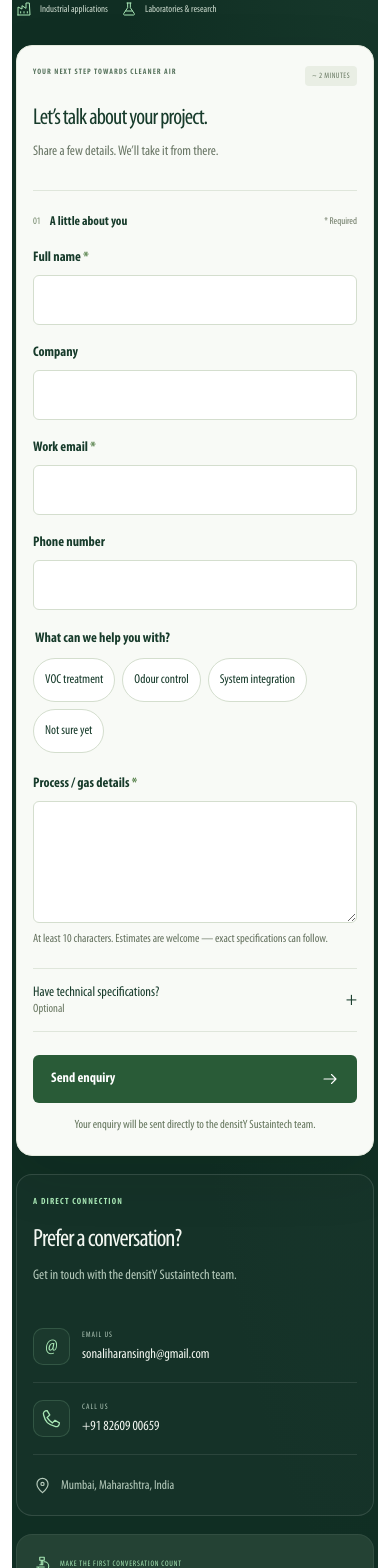
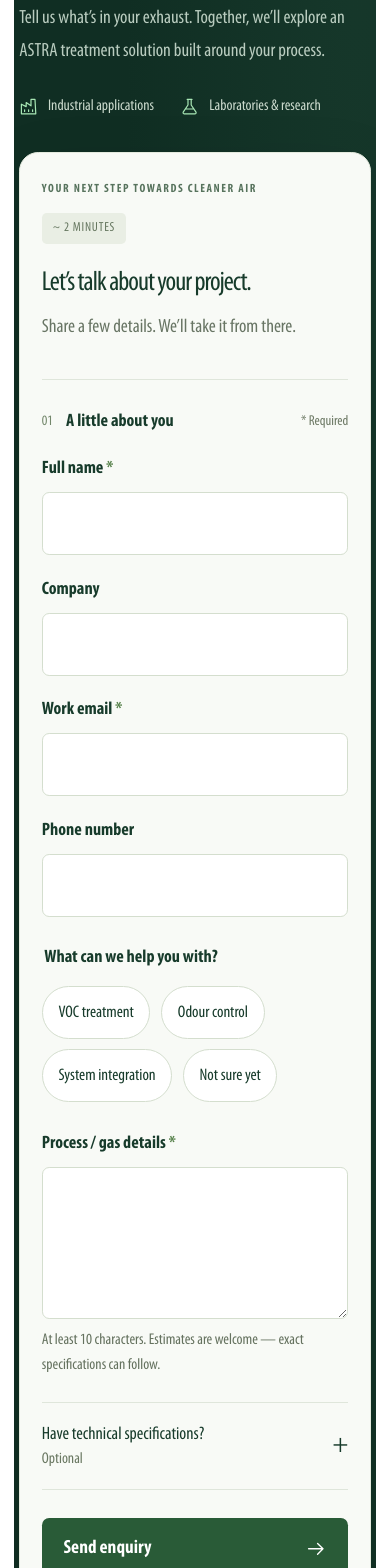
Before and after one commit to sonaliharansingh/density, a Next.js app: page /contact in a window 390 px wide. Shown: the part 429-1997 px from the top of the page. Built offline with nearby package versions, Linux system fonts and the light colour scheme.

Commit message:
increase the font size remove white s[pace from each page banner

```diff
--- a/app/advantages/page.tsx
+++ b/app/advantages/page.tsx
@@ -50,7 +50,6 @@ export default function AdvantagesPage() {
     <main id="main-content" className="content-page advantages-page">
       <section className="page-hero page-hero-compact">
         <div className="header-container page-hero-inner">
-          <p className="eyebrow">ASTRA</p>
           <h1>Astra vs Conventional Technology</h1>
           <p className="page-hero-lede">A closer look at the operating principles, footprint and costs of VUV technology.</p>
         </div>
--- a/app/case-studies/page.tsx
+++ b/app/case-studies/page.tsx
@@ -12,7 +12,6 @@ export default function CaseStudiesPage() {
     <main id="main-content" className="content-page">
       <section className="page-hero page-hero-compact">
         <div className="header-container page-hero-inner">
-          <p className="eyebrow">ASTRA</p>
           <h1>Case Studies</h1>
           <p className="page-hero-lede">Waste gas treatment across industries, with a closer look at active installations.</p>
         </div>
--- a/app/contact/page.module.css
+++ b/app/contact/page.module.css
@@ -128,3 +128,63 @@
   .checklist li p, .tip p, .nextSteps p, .location { font-size: 13px; }
   .nextSteps h3 { font-size: 16px; }
 }
+
+/* Contact page readability improvements. Keep these styles local to this page. */
+.eyebrow { font-size: 12px; line-height: 1.6; }
+.hero p { font-size: clamp(16px, 1.2vw, 18px); line-height: 1.75; }
+.tags { gap: 22px; }
+.tags > span { font-size: 14px; line-height: 1.5; }
+.heroMark > span { font-size: 10px; line-height: 1.6; }
+.kicker { font-size: 11px; line-height: 1.6; }
+.time { font-size: 11px; padding: 6px 9px; }
+.formCard h2 { line-height: 1.25; }
+.formIntro { font-size: 16px; line-height: 1.65; margin-bottom: 30px; }
+.formSectionTitle { font-size: 15px; line-height: 1.5; gap: 11px; }
+.formSectionTitle > span, .formSectionTitle small { font-size: 12px; }
+.fields label, .fullField { font-size: 14px; line-height: 1.6; }
+.formCard input:not([type="checkbox"]), .formCard select, .formCard textarea { font-size: 16px; line-height: 1.55; padding: 13px 14px; }
+.needs { margin-block: 23px; }
+.needs legend { font-size: 14px; line-height: 1.5; margin-bottom: 12px; }
+.needs > div { gap: 9px; }
+.needs label span { padding: 9px 13px; font-size: 13px; line-height: 1.5; }
+.fieldHint { font-size: 13px; line-height: 1.65; }
+.technical summary { min-height: 52px; font-size: 14px; line-height: 1.5; }
+.technical summary small { font-size: 12px; }
+.plus { font-size: 22px; }
+.submit { min-height: 50px; font-size: 16px; }
+.emailNote { font-size: 13px; line-height: 1.65; }
+.feedback { font-size: 15px; line-height: 1.65; }
+.contactCard h2, .checklist h2 { line-height: 1.3; }
+.contactCard > p, .checklist > p { font-size: 16px; line-height: 1.7; }
+.contactLink { gap: 14px; padding-block: 19px; }
+.contactLink small { font-size: 11px; line-height: 1.5; }
+.contactLink strong { font-size: 15px; line-height: 1.5; }
+.location { font-size: 14px; line-height: 1.6; }
+.sectionLabel { font-size: 11px; line-height: 1.6; }
+.checklist li { gap: 14px; margin-bottom: 21px; }
+.checklist li strong { font-size: 15px; line-height: 1.5; }
+.checklist li p, .tip p { font-size: 14px; line-height: 1.7; }
+.nextSteps .kicker { font-size: 11px; }
+.nextSteps h2 { line-height: 1.3; }
+.nextSteps ol { gap: 34px; }
+.nextSteps li { gap: 16px; }
+.nextSteps li > span { font-size: 14px; }
+.nextSteps h3 { font-size: 16px; line-height: 1.5; }
+.nextSteps p { font-size: 14px; line-height: 1.7; }
+
+@media (max-width: 640px) {
+  .eyebrow { font-size: 11px; }
+  .hero p { font-size: 16px; }
+  .tags > span { font-size: 13px; }
+  .heroMark > span { font-size: 10px; }
+  .formCard, .contactCard, .checklist { padding: 22px 18px; }
+  .formHeader .kicker { font-size: 10px; }
+  .formIntro { font-size: 16px; }
+  .fields label, .fullField, .needs legend, .technical summary { font-size: 15px; }
+  .needs label span { min-height: 44px; font-size: 14px; }
+  .fieldHint, .emailNote, .technical summary small { font-size: 13px; }
+  .submit { min-height: 52px; font-size: 16px; }
+  .contactCard > p, .checklist > p, .contactLink strong, .checklist li strong { font-size: 15px; }
+  .contactLink small { font-size: 11px; }
+  .checklist li p, .tip p, .nextSteps p, .location { font-size: 14px; }
+}
--- a/app/gas-reference/page.tsx
+++ b/app/gas-reference/page.tsx
@@ -6,7 +6,6 @@ export default function GasReferencePage() {
     <main id="main-content" className="content-page gases-page">
       <section className="page-hero page-hero-compact">
         <div className="header-container page-hero-inner">
-          <p className="eyebrow">ASTRA</p>
           <h1>Gas Reference</h1>
           <p className="page-hero-lede">Explore waste gas treatment details and chemical reference data.</p>
         </div>
--- a/app/gases-treated/page.tsx
+++ b/app/gases-treated/page.tsx
@@ -4,7 +4,6 @@ export default function GasesTreatedPage() {
     <main id="main-content" className="content-page gases-page">
       <section className="page-hero page-hero-compact">
         <div className="header-container page-hero-inner">
-          <p className="eyebrow">ASTRA</p>
           <h1>Gases Treated</h1>
           <p className="page-hero-lede">Explore the gases ASTRA treats, from molecular bonds to treatment end products.</p>
         </div>
--- a/app/globals.css
+++ b/app/globals.css
@@ -34,7 +34,7 @@
 main, section, article, aside, figure, form, nav { min-width: 0; }
 h1, h2, h3, p, li, a { overflow-wrap: break-word; }
 html { scroll-behavior: smooth; scroll-padding-top: 24px; }
-body { margin: 0; padding: var(--page-gutter); font-size: var(--font-body); background: var(--paper); color: var(--text); font-family: var(--font-site); -webkit-font-smoothing: antialiased; }
+body { zoom: 1.2; margin: 0; padding: var(--page-gutter); font-size: var(--font-body); background: var(--paper); color: var(--text); font-family: var(--font-site); -webkit-font-smoothing: antialiased; }
 a { color: inherit; text-decoration: none; }
 button, input, select, textarea { font: inherit; }
 button, a, summary { -webkit-tap-highlight-color: transparent; }
@@ -271,7 +271,7 @@ body:has(#contact-v2:target) .site-navigation a[href="#contact-v2"] {
   --font-page-title: clamp(34px, calc(3.5vw + 2px), 54px);
   font-size: var(--font-body);
 }
-.page-hero { padding: 66px 0; background: var(--green-light); border-bottom: 1px solid var(--border); }
+.page-hero { padding: 33px 0; background: var(--green-light); border-bottom: 1px solid var(--border); }
 .page-hero h1 { margin: 0; max-width: 850px; font-size: var(--font-page-title); line-height: 1.17; letter-spacing: normal; font-weight: 550; }
 .page-hero-lede { max-width: 630px; margin: 22px 0 0; color: var(--muted); font-size: var(--font-body); }
 .page-section, .gases-section, .advantages-section { padding-block: 64px; }
@@ -433,7 +433,7 @@ body:has(#contact-v2:target) .site-navigation a[href="#contact-v2"] {
   .footer-map { height: 210px; }
   .footer-legal { align-items: flex-start; flex-direction: column; gap: 5px; font-size: 14px; }
   .footer-designed { text-align: left; padding-top: 2px; }
-  .page-hero { padding-block: 42px; }
+  .page-hero { padding-block: 21px; }
   .page-section, .gases-section, .advantages-section { padding-block: 40px; }
   .principle-panel { grid-template-columns: 1fr; }
   .operating-image { max-width: 140px; margin: auto; }
@@ -466,7 +466,7 @@ body:has(#contact-v2:target) .site-navigation a[href="#contact-v2"] {
   .landing-section { padding-block: 40px; }
   .button-row .button { flex: 1 1 180px; }
   .hero-bottom { flex-wrap: wrap; }
-  .page-hero { padding: 32px 0; }
+  .page-hero { padding: 16px 0; }
   .page-section, .gases-section, .advantages-section { padding-block: 36px; }
   .tech-benefits { gap: 20px; }
   .tech-benefit { grid-template-columns: 48px minmax(0,1fr); gap: 14px; }
--- a/app/technology/page.tsx
+++ b/app/technology/page.tsx
@@ -39,7 +39,6 @@ export default function TechnologyPage() {
     <main id="main-content" className="content-page technology-page">
       <section className="page-hero page-hero-compact">
         <div className="header-container page-hero-inner">
-          <p className="eyebrow">ASTRA</p>
           <h1>Microwave Lysis Technology</h1>
           <p className="page-hero-lede">Microwave energy and vacuum ultraviolet light. An integrated approach to waste gas treatment.</p>
         </div>
--- a/components/GasTreatmentSelector.jsx
+++ b/components/GasTreatmentSelector.jsx
@@ -14,7 +14,7 @@ export default function GasTreatmentSelector() {
     <section className={styles.section} aria-labelledby="treatment-heading">
       <div className="section-intro">
         <p className="eyebrow">FROM INLET TO OUTPUT</p>
-        <h2 id="treatment-heading">See your gas treatment</h2>
+        {/* <h2 id="treatment-heading">See your gas treatment</h2> */}
         <p>Select a waste gas to explore its end products after ASTRA treatment.</p>
       </div>
 
```
